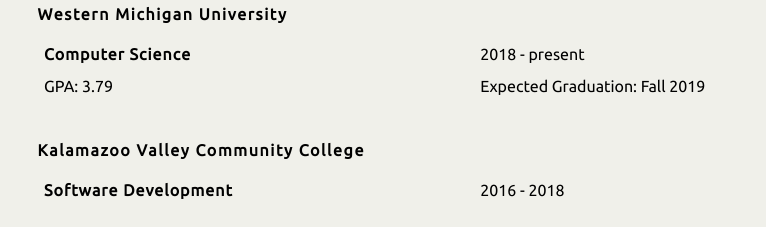
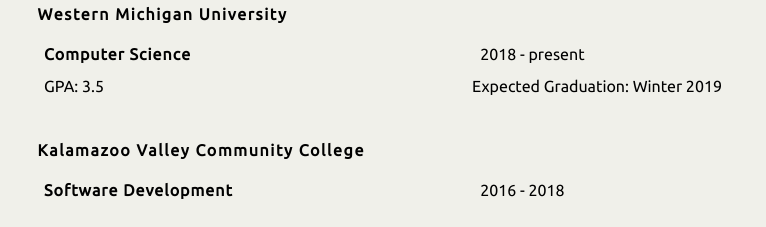
Before and after one commit to Kloranthy/kloranthy.github.io, a plain HTML site: page index.html in a window 1280 px wide. Shown: the part 901-1128 px from the top of the page, 257-1023 px from the left. Drawn offline with Linux system fonts and the light colour scheme.

Commit message:
updated academic info

```diff
--- a/index.html
+++ b/index.html
@@ -167,11 +167,11 @@
                 </span>
 
                 <span>
-                  GPA: 3.79
+                  GPA: 3.5
                 </span>
 
                 <span>
-                  Expected Graduation: Fall 2019
+                  Expected Graduation: Winter 2019
                 </span>
               </div><!-- school-attended-details -->
             </li><!-- school-attended-entry -->
```
